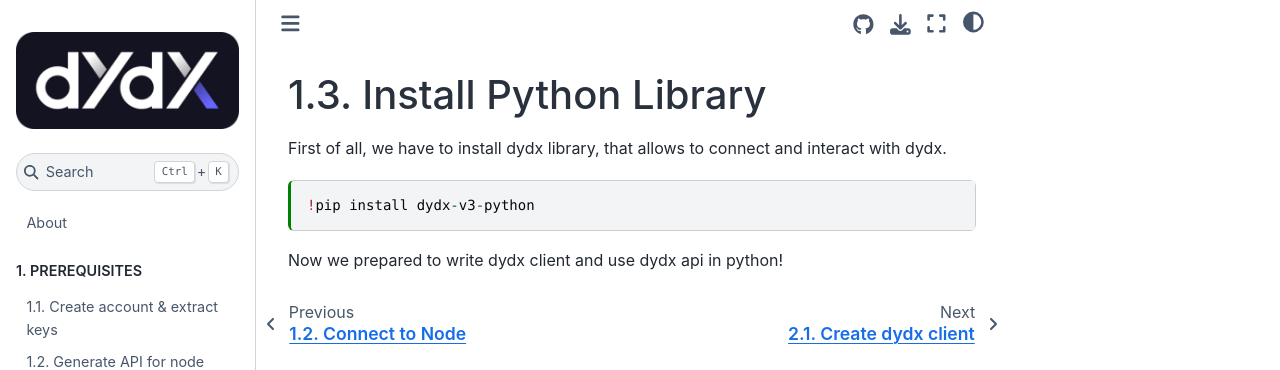
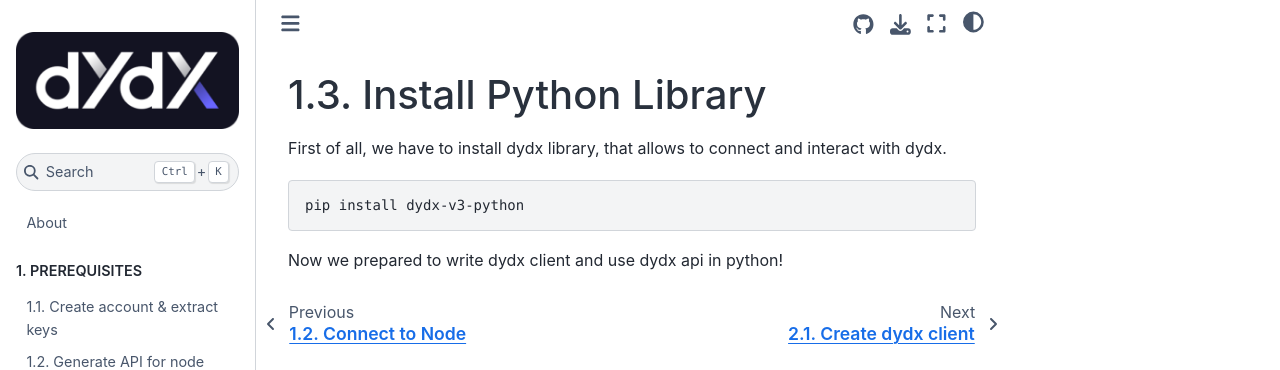
Before and after one commit to bml-crypto/bml-crypto.github.io, a Jupyter Book: the page built from docs/prerequisites/library.md, in a window 1280 px wide. Shown: the top 370 px of the page. Built offline with Jupyter Book 1.0.4 settings and Sphinx 7.4.7 and the Sphinx Book theme 1.1.4, drawn with Linux system fonts in a browser that asks for light colours.

Commit message:
Revert "Make cell in library executable"
This reverts commit d5b0842312a8ea75f48e5cc6049b496b8f52c3b5.

````diff
--- a/docs/prerequisites/library.md
+++ b/docs/prerequisites/library.md
@@ -15,8 +15,8 @@
 First of all, we have to install dydx library, that allows to connect
 and interact with dydx.
 
-```{code-cell} ipython3
-!pip install dydx-v3-python
+```shell
+pip install dydx-v3-python
 ```
 
 Now we prepared to write dydx client and use dydx api in python!
````
